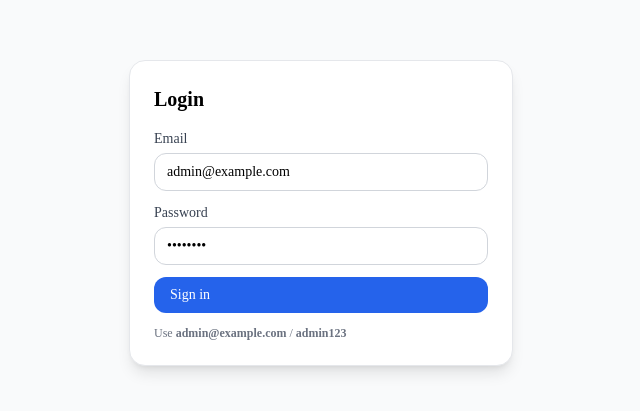
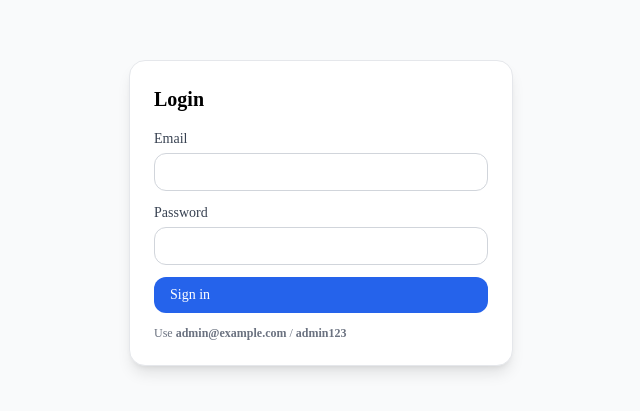
Before and after one commit to jayantpapola/Sveltetech-Assignment, a React (Vite) app: page /login in a window 1280 px wide. Shown: the part 187-598 px from the top of the page, without its empty margins (319-959 px from the left). Built offline with nearby package versions, Linux system fonts and the light colour scheme.

Commit message:
optimize

```diff
--- a/src/components/Modal.jsx
+++ b/src/components/Modal.jsx
@@ -1,5 +1,5 @@
-export default function Modal({ open, onClose, title, children }){
-  if(!open) return null;
+export default function Modal({ open, onClose, title, children }) {
+  if (!open) return null;
   return (
     <div className="fixed inset-0 z-50 flex items-center justify-center">
       <div className="absolute inset-0 bg-black/40" onClick={onClose} />
--- a/src/pages/Login.jsx
+++ b/src/pages/Login.jsx
@@ -8,8 +8,8 @@ import Button from "@/components/Button";
 import toast from "react-hot-toast";
 
 export default function Login() {
-  const [email, setEmail] = useState("admin@example.com");
-  const [password, setPassword] = useState("admin123");
+  const [email, setEmail] = useState("");
+  const [password, setPassword] = useState("");
   const [loading, setLoading] = useState(false);
   const dispatch = useDispatch();
   const nav = useNavigate();
--- a/src/pages/Users.jsx
+++ b/src/pages/Users.jsx
@@ -8,6 +8,7 @@ import {
 } from "../redux/reducers/usersSlice";
 import toast from "react-hot-toast";
 import Input from "../components/Input";
+import Modal from "../components/Modal";
 
 export default function Users() {
   const dispatch = useDispatch();
@@ -163,10 +164,12 @@ export default function Users() {
       )}
 
       {/* Edit Modal */}
-      {editingUser && (
-        <div className="fixed inset-0 z-50 flex items-center justify-center bg-black/60">
-          <div className="bg-white dark:bg-gray-900 rounded-2xl shadow-xl w-full max-w-md p-6 animate-fadeIn">
-            <h2 className="text-xl font-bold mb-4">Edit User</h2>
+
+      <Modal
+        open={!!editingUser}
+        onClose={() => setEditingUser(null)}
+        title="Edit User"
+      >
         <form onSubmit={handleEditSubmit} className="space-y-4">
           <Input
             type="text"
@@ -200,9 +203,7 @@ export default function Users() {
             </button>
           </div>
         </form>
-          </div>
-        </div>
-      )}
+      </Modal>
     </div>
   );
 }
```
Also changed, not shown: src/components/Button.jsx (+12 -2 lines). Lines whose indentation alone changed are shown as unchanged.
